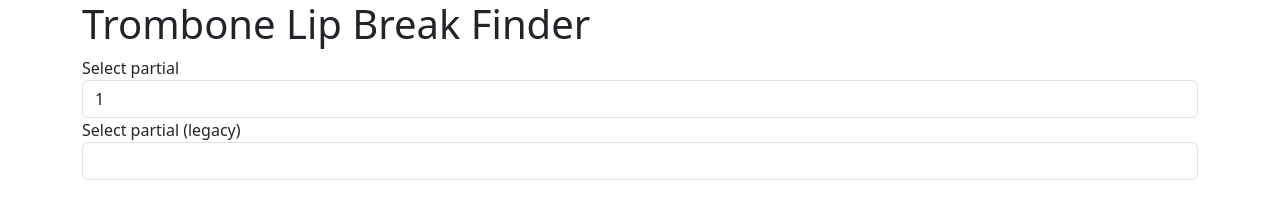
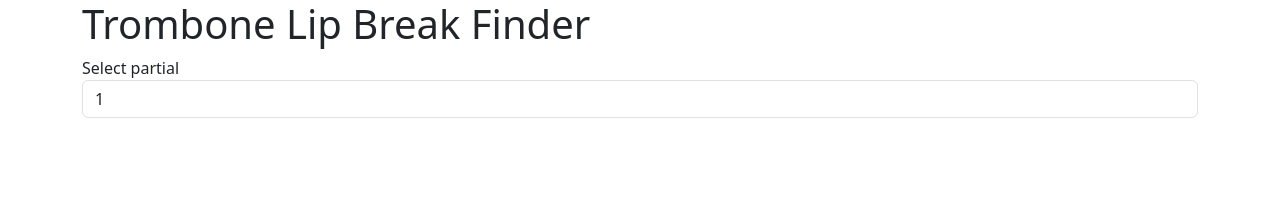
Before and after one commit to akkujii/lip-break-finder, a website built with webpack: page index.html in a window 1280 px wide. Built offline with nearby package versions, Linux system fonts and the light colour scheme.

Commit message:
remove number input from HTML document since it's replaced with select element

```diff
--- a/index.html
+++ b/index.html
@@ -28,19 +28,7 @@
       <option>11</option>
       <option>12</option>
     </select>
-    <label for="partial">Select partial (legacy)</label>
-    <input type="number" id="input-number" class="form-control form-control-xl" name="partial" min="1" max="12">
-    <div id="lip-breaks-output" class="container">
-      <!-- <ul>
-              <li>Bb1 in position 1</li>
-              <li>A1 in position 2</li>
-              <li>Ab1 in position 3</li>
-              <li>G1 in position 4</li>
-              <li>F#1 in position 5</li>
-              <li>F1 in position 6</li>
-              <li>E in position 7</li>
-            </ul> -->
-    </div>
+    <div id="lip-breaks-output" class="container"></div>
   </div>
   <script src="https://cdn.jsdelivr.net/npm/bootstrap@5.3.3/dist/js/bootstrap.bundle.min.js"
     integrity="sha384-YvpcrYf0tY3lHB60NNkmXc5s9fDVZLESaAA55NDzOxhy9GkcIdslK1eN7N6jIeHz"
```
